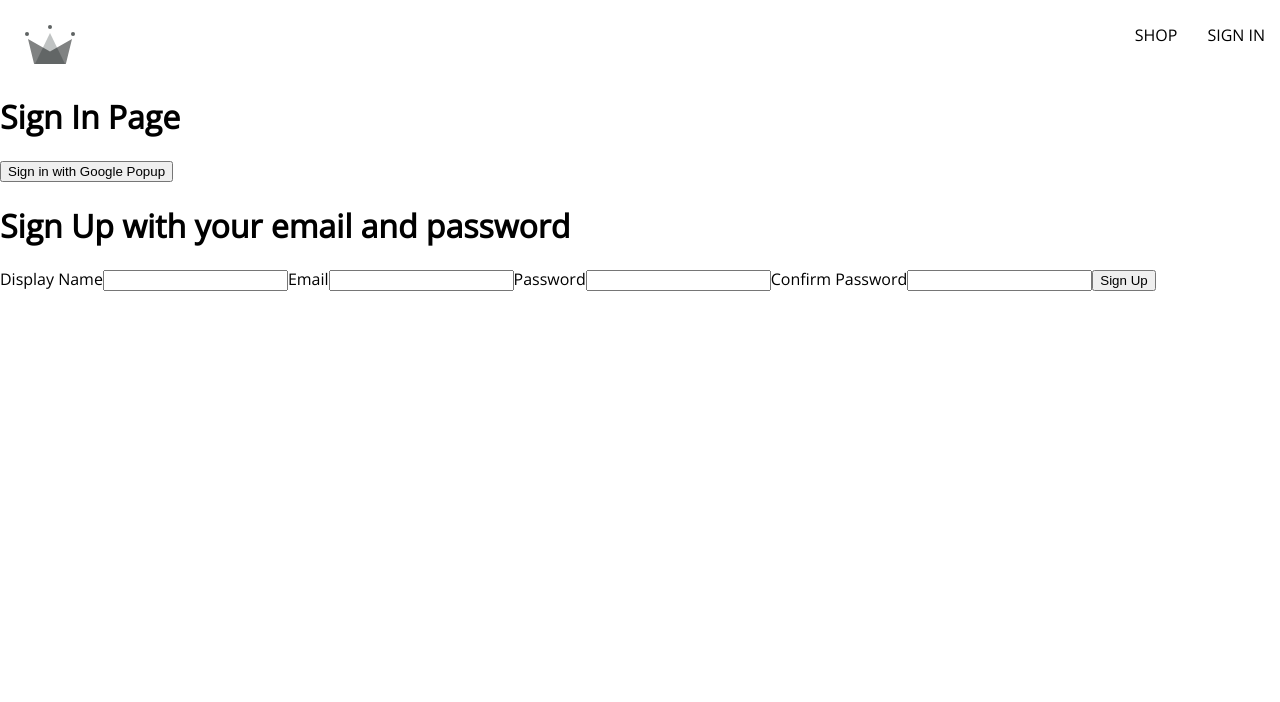
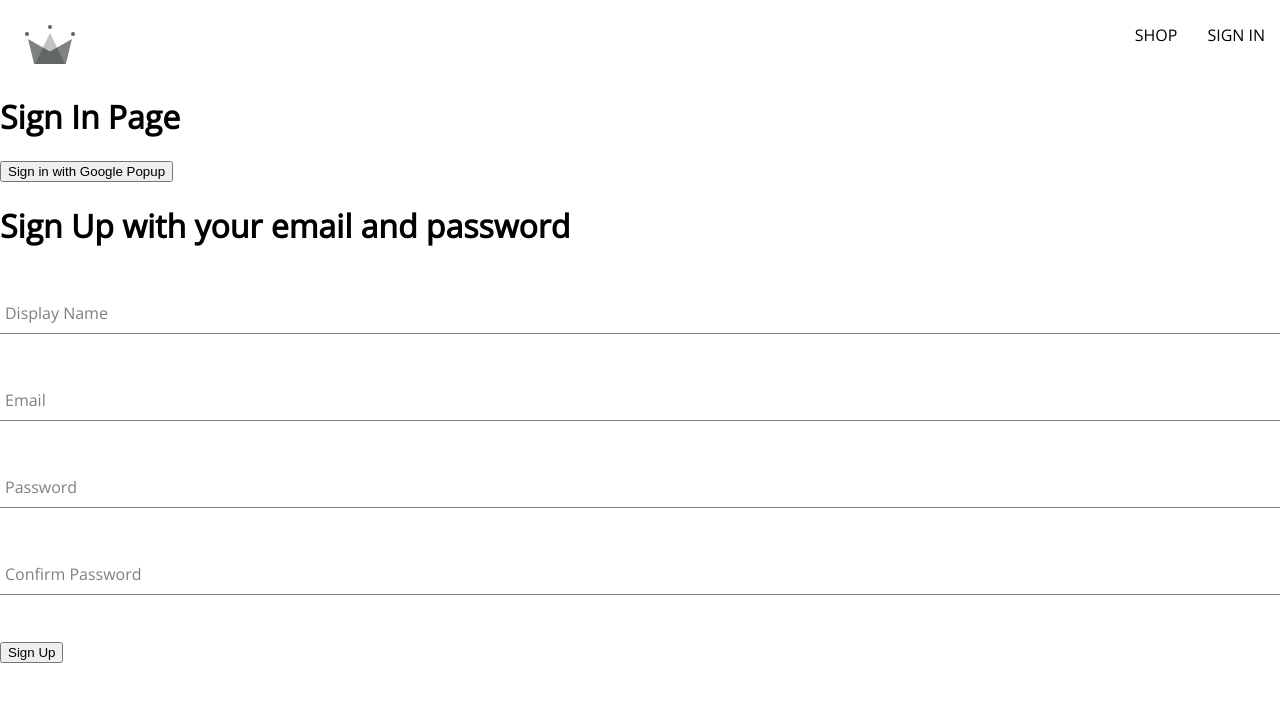
Before and after one commit to jeffgrasso42/crwn-clothing-ecommerce, a React (Create React App) app: page /sign-in in a window 1280 px wide. Shown: the top 702 px of the page. Built offline with nearby package versions, Linux system fonts and the light colour scheme.

Commit message:
add FormInput component and styles

```diff
--- /dev/null
+++ b/src/components/form-input/form-input.component.jsx
@@ -0,0 +1,16 @@
+import './form-input.styles.scss'
+
+const FormInput = ({ label, inputOptions }) => {
+  return (
+    <div className="group">
+      <input className="form-input" {...inputOptions} />
+      { label && (
+        <label className={`${inputOptions.value.length ? 'shrink' : ''} form-input-label`}>
+          {label}
+        </label>
+      )}
+    </div>
+  )
+}
+
+export default FormInput
--- /dev/null
+++ b/src/components/form-input/form-input.styles.scss
@@ -0,0 +1,54 @@
+$sub-color: grey;
+$main-color: black;
+
+@mixin shrinkLabel {
+  top: -14px;
+  font-size: 12px;
+  color: $main-color;
+}
+
+.group {
+  position: relative;
+  margin: 45px 0;
+
+  .form-input {
+    background: none;
+    background-color: white;
+    color: $sub-color;
+    font-size: 18px;
+    padding: 10px 10px 10px 5px;
+    display: block;
+    width: 100%;
+    border: none;
+    border-radius: 0;
+    border-bottom: 1px solid $sub-color;
+    margin: 25px 0;
+
+    &:focus {
+      outline: none;
+    }
+
+    &:focus ~ .form-input-label {
+      @include shrinkLabel();
+    }
+  }
+
+  input[type='password'] {
+    letter-spacing: 0.3em;
+  }
+
+  .form-input-label {
+    color: $sub-color;
+    font-size: 16px;
+    font-weight: normal;
+    position: absolute;
+    pointer-events: none;
+    left: 5px;
+    top: 10px;
+    transition: 300ms ease all;
+
+    &.shrink {
+      @include shrinkLabel();
+    }
+  }
+}
--- a/src/components/sign-up-form/sign-up-form.component.jsx
+++ b/src/components/sign-up-form/sign-up-form.component.jsx
@@ -1,6 +1,9 @@
 import { useState } from "react"
 
+import FormInput from "../form-input/form-input.component"
+
 import { createAuthUserWithEmailAndPassword, createUserDocumentFromAuth } from '../../utils/firebase/firebase.utils'
+
 
 const defaultFormFields = {
   displayName: '',
@@ -48,17 +51,45 @@
     <div>
       <h1>Sign Up with your email and password</h1>
       <form onSubmit={handleSubmit}>
-        <label>Display Name</label>
-        <input type='text' required onChange={handleChange} name='displayName' value={displayName} />
+        <FormInput
+          label="Display Name"
+          inputOptions = {{
+            type: "text",
+            required: true,
+            onChange: handleChange,
+            name: "displayName",
+            value: displayName
+          }} />
 
-        <label>Email</label>
-        <input type='email' required onChange={handleChange} name='email' value={email} />
+        <FormInput
+          label="Email"
+          inputOptions = {{
+            type: "email",
+            required: true,
+            onChange: handleChange,
+            name: "email",
+            value: email
+          }} />
 
-        <label>Password</label>
-        <input type='password' required onChange={handleChange} name='password' value={password} />
+        <FormInput
+          label="Password"
+          inputOptions = {{
+            type: "password",
+            required: true,
+            onChange: handleChange,
+            name: "password",
+            value: password
+          }} />
 
-        <label>Confirm Password</label>
-        <input type='password' required onChange={handleChange} name='confirmPassword' value={confirmPassword} />
+        <FormInput
+          label="Confirm Password"
+          inputOptions = {{
+            type: "password",
+            required: true,
+            onChange: handleChange,
+            name: "confirmPassword",
+            value: confirmPassword
+          }} />
         <button type='submit'>Sign Up</button>
       </form>
     </div>
```
